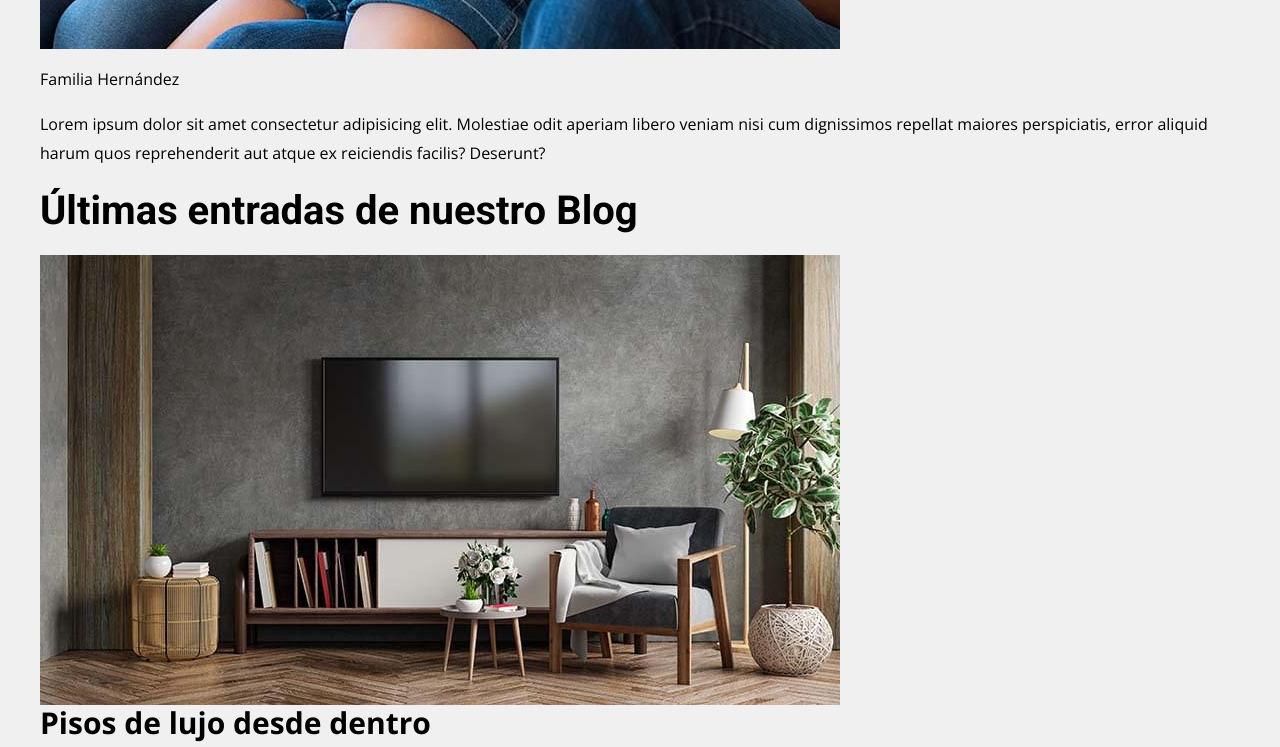
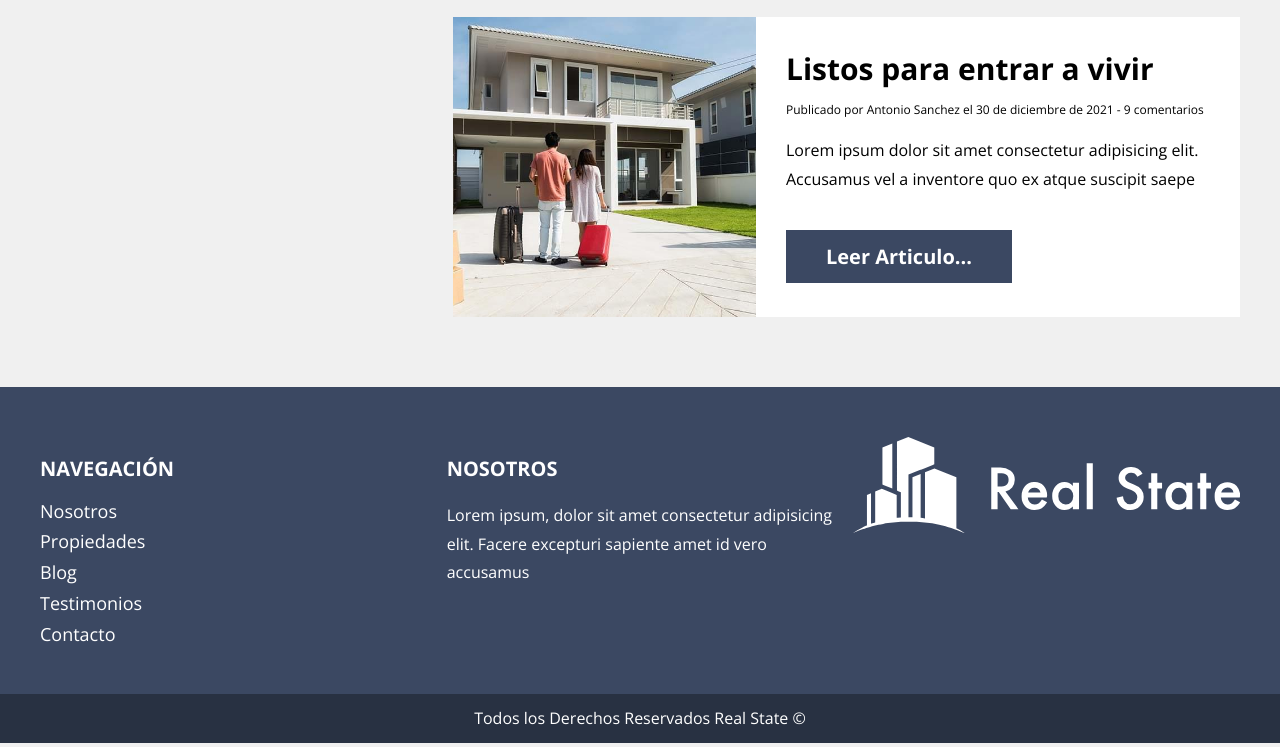
Before and after one commit to topgirl2410/Real-State-SCSS, a website: page index.html in a window 1280 px wide. Shown: the part 3417-4164 px from the top of the page. Drawn offline with nearby package versions, Linux system fonts and the light colour scheme.

Commit message:
proyecto acabado

```diff
--- a/index.html
+++ b/index.html
@@ -178,7 +178,8 @@
                 </div>
                 <div class="entrada__contenido">
                     <h3 class="entrada__nombre">Obten tus llaves de manera inmediata</h3>
-                    <p class="entrada__meta">Publicado por Cristina Pinto Sabater el 28 de febrero de 2022 - +15 comentarios
+                    <p class="entrada__meta">Publicado por Cristina Pinto Sabater el 28 de febrero de 2022 - +15
+                        comentarios
                     </p>
                     <p class="entrada__texto">Lorem ipsum dolor sit amet consectetur adipisicing elit. Accusamus vel a
                         inventore quo ex atque suscipit saepe</p>
@@ -192,7 +193,7 @@
                 </div>
                 <div class="entrada__contenido">
                     <h3 class="entrada__nombre">Listos para entrar a vivir</h3>
-                    <p class="entrada__meta">Publicado por Marco Antonio Sanchez el 30 de diciembre de 2021 - 9 comentarios
+                    <p class="entrada__meta">Publicado por Antonio Sanchez el 30 de diciembre de 2021 - 9 comentarios
                     </p>
                     <p class="entrada__texto">Lorem ipsum dolor sit amet consectetur adipisicing elit. Accusamus vel a
                         inventore quo ex atque suscipit saepe</p>
@@ -202,6 +203,32 @@
         </section>
     </div>
 
+    <footer class="footer">
+        <div class="footer__grid contenedor">
+            <div class="footer__box">
+                <h3 class="footer__heading">Navegación</h3>
+                <nav class="footer__navegacion">
+                    <a href="#" class="footer__link">Nosotros</a>
+                    <a href="#" class="footer__link">Propiedades</a>
+                    <a href="#" class="footer__link">Blog</a>
+                    <a href="#" class="footer__link">Testimonios</a>
+                    <a href="#" class="footer__link">Contacto</a>
+                </nav>
+            </div>
+
+            <div class="footer-box">
+                <h3 class="footer__heading">Nosotros</h3>
+                <p class="footer__texto">Lorem ipsum, dolor sit amet consectetur adipisicing elit. Facere excepturi
+                    sapiente amet id vero accusamus</p>
+            </div>
+
+            <div class="footer__box">
+                <img src="build/img/logo.svg" alt="imagen logo">
+            </div>
+        </div>
+        <p class="footer__copyright">Todos los Derechos Reservados Real State &copy;</p>
+    </footer>
+
 </body>
 
 </html>
--- a/src/scss/ui/contenido/_index.scss
+++ b/src/scss/ui/contenido/_index.scss
@@ -1,2 +1,3 @@
 @forward "propiedades";
 @forward "destacada";
+@forward "testimonios";
--- /dev/null
+++ b/src/scss/ui/contenido/_testimonios.scss
@@ -0,0 +1,97 @@
+@use "base/variables" as v;
+@use "base/mixins" as m;
+
+
+.testimonios-blog {
+    margin-top: 5rem;
+
+    @include m.desktop {
+        @include m.grid(3, 4rem)
+    }
+
+    &__blog {
+        @include m.desktop {
+            grid-column: 2 / 4;
+        }
+    }
+
+    &__heading {
+        @include m.heading(true);
+    }
+}
+
+.testimonio {
+
+    &__imagen {
+        width: 20rem;
+        margin: 0 auto;
+    }
+
+    &__contenido {
+        background-color: v.$blanco;
+        margin-top: -10rem;
+        padding: 10rem 2rem 2rem 2rem;
+    }
+
+    &__nombre {
+        font-size: 2.4rem;
+        font-weight: 700;
+    }
+
+    &__texto {
+        &::before {
+            content: '';
+            background-image: url(../img/quote.svg);
+            background-repeat: no-repeat;
+            background-position: center;
+            display: inline-block;
+            width: 4rem;
+            height: 4rem;
+            margin-right: 1rem;
+
+        }
+    }
+}
+
+.entrada {
+    background-color: v.$blanco;
+    margin-bottom: 2rem;
+
+    @include m.tablet {
+        @include m.grid(5, 2rem);
+        align-items: center;
+    }
+
+    &__imagen-contenedor {
+        @include m.tablet {
+            grid-column: 1 / 3;
+        }
+    }
+
+    &__imagen {
+        height: 30rem;
+        object-fit: cover;
+        width: 100%;
+    }
+
+    &__contenido {
+        padding: 1rem;
+
+        @include m.tablet {
+            grid-column: 3 / 6;
+        }
+    }
+
+    &__meta {
+       font-size: 1.2rem;
+    }
+
+    &__enlace {
+        @include m.boton(v.$primario, v.$blanco);
+        display: block;
+
+        @include m.tablet {
+            display: inline-block;
+        }
+    }
+}
--- /dev/null
+++ b/src/scss/ui/footer/_footer.scss
@@ -0,0 +1,45 @@
+@use "base/variables" as v;
+@use "base/mixins" as m;
+
+.footer {
+    background-color: v.$primario;
+    padding-top: 5rem;
+    margin-top: 5rem;
+
+    &__grid {
+        @include m.tablet {
+            @include m.grid(3, 2rem);
+        }
+    }
+
+    &__heading {
+        color: v.$blanco;
+        font-size: 2rem;
+        text-transform: uppercase;
+    }
+
+    &__texto {
+        color: v.$blanco;
+    }
+
+    &__navegacion {
+        display: flex;
+        flex-direction: column;
+    }
+    &__link {
+        color: v.$blanco;
+        font-size: 1.8rem;
+        margin-bottom: 1rem;
+
+        &:last-of-type {
+            margin-bottom: 0;
+        }
+    }
+    &__copyright {
+        background-color: darken(v.$primario, 10%);
+        text-align: center;
+        padding: 1rem;
+        margin: 5rem 0 0 0;
+        color: v.$blanco;
+    }
+}
--- /dev/null
+++ b/src/scss/ui/footer/_index.scss
@@ -0,0 +1 @@
+@forward 'footer';
```
Also changed, not shown: src/scss/app.scss (+4 -3 lines), build/css/app.css, build/img/lujo.avif, build/img/lujo.webp, build/img/review.avif (added), build/img/review.webp (added), 1 other file.
